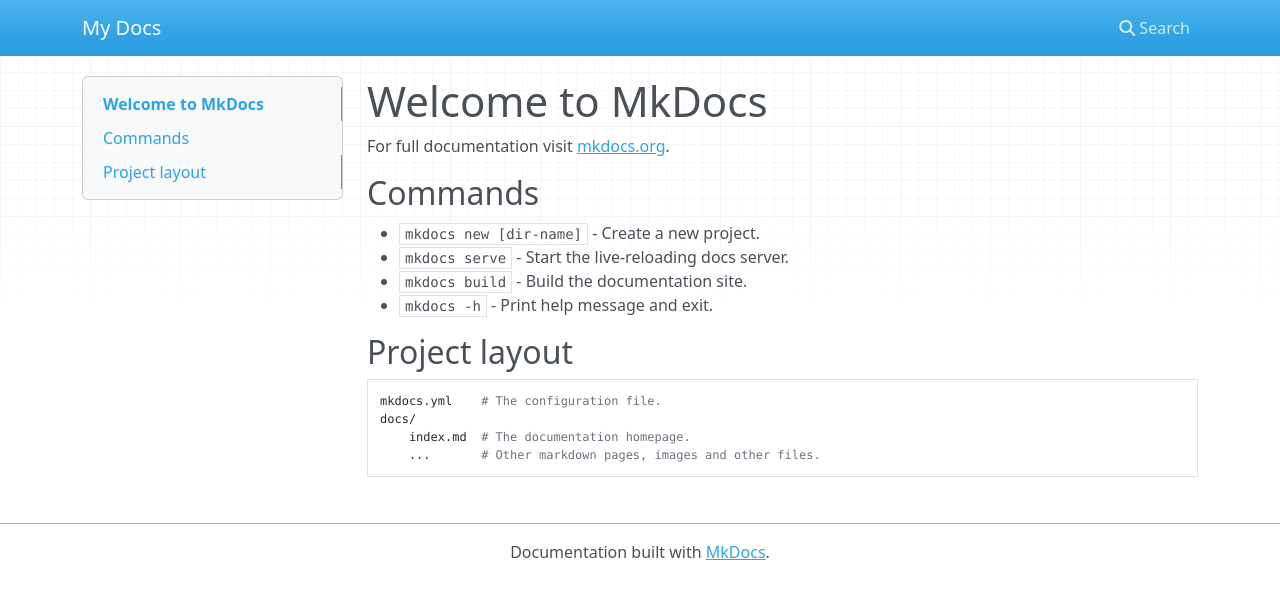
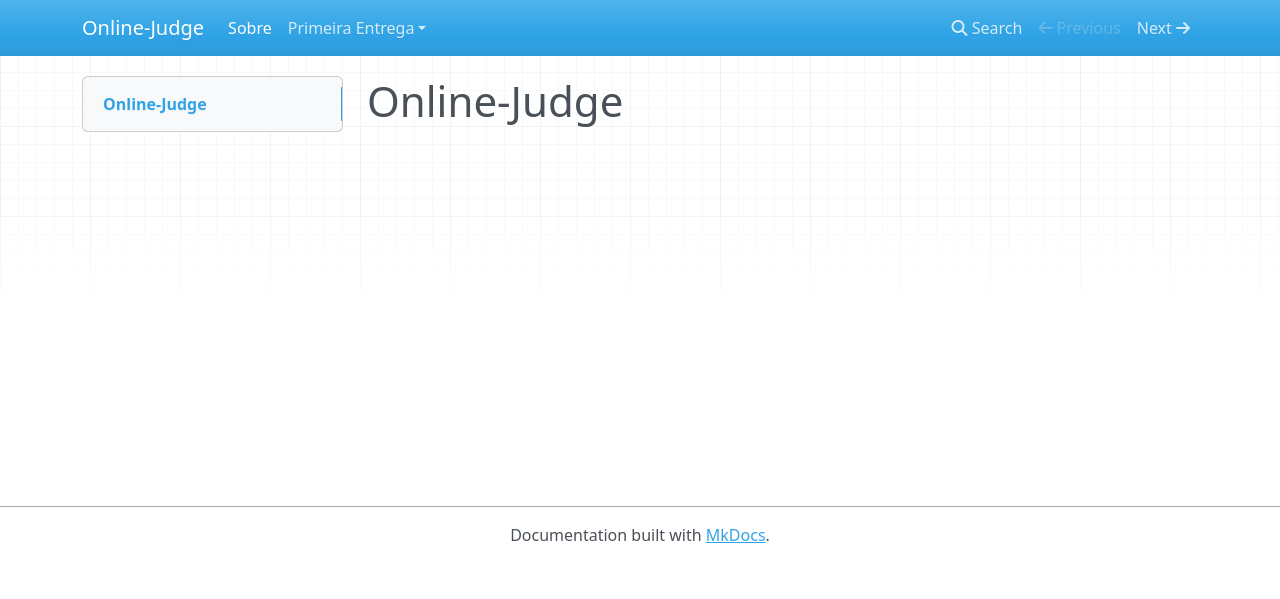
Before and after one commit to Interacao-Humano-Computador/2023.2-OnlineJudge, an MkDocs documentation site: the page built from docs/index.md, in a window 1280 px wide. Shown: the top 599 px of the page. Built offline with MkDocs 1.6.1, drawn with Linux system fonts in a browser that asks for light colours; nearby versions of some CDN libraries.

Commit message:
organizando estrutura incial da documentação

```diff
--- a/docs/index.md
+++ b/docs/index.md
@@ -1,17 +1 @@
-# Welcome to MkDocs
-
-For full documentation visit [mkdocs.org](https://www.mkdocs.org).
-
-## Commands
-
-* `mkdocs new [dir-name]` - Create a new project.
-* `mkdocs serve` - Start the live-reloading docs server.
-* `mkdocs build` - Build the documentation site.
-* `mkdocs -h` - Print help message and exit.
-
-## Project layout
-
-    mkdocs.yml    # The configuration file.
-    docs/
-        index.md  # The documentation homepage.
-        ...       # Other markdown pages, images and other files.
+# Online-Judge
--- a/mkdocs.yml
+++ b/mkdocs.yml
@@ -1 +1,12 @@
-site_name: My Docs
+site_name: Online-Judge
+
+nav:
+  - Sobre: index.md
+  - Primeira Entrega:
+      - Planejamento do Projeto: primeira-entrega/planejamento-projeto.md
+      - Equipe: primeira-entrega/equipe.md
+      - Lista dos sites avaliados: primeira-entrega/sites-avaliados.md
+      - O site escolhido: primeira-entrega/site-escolhido.md
+      - Ferramentas do Projeto: primeira-entrega/ferramentas.md
+      - Processo de Design: primeira-entrega/processo-design.md
+      - Cronograma das Atividades: primeira-entrega/cronograma-atividades.md
```
Also changed, not shown: docs/primeira-entrega/ferramentas.md (added, +3 -0 lines), docs/assets/images/github.png (added), docs/primeira-entrega/cronograma-atividades.md (added), docs/primeira-entrega/equipe.md (added), docs/primeira-entrega/planejamento-projeto.md (added), docs/primeira-entrega/processo-design.md (added), docs/primeira-entrega/site-escolhido.md (added), docs/primeira-entrega/sites-avaliados.md (added).
